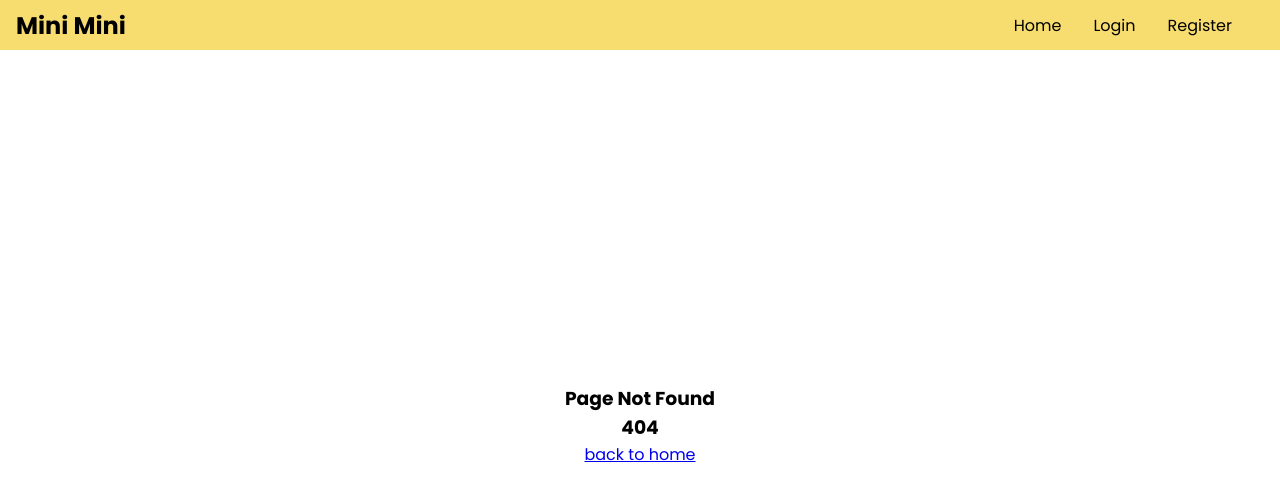
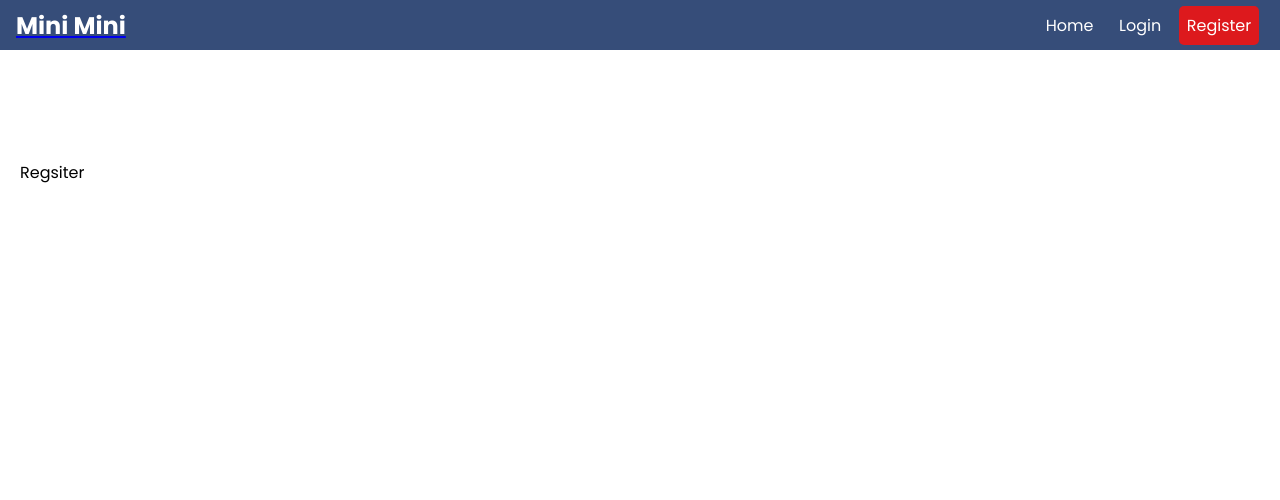
Before and after one commit to aomsk/mini-e-commerce, a React (Vite) app in the folder frontend/: page /register in a window 1280 px wide. Before the commit this address had no page. Shown: the top 500 px of the page. Built offline with nearby package versions, Linux system fonts and the light colour scheme.

Commit message:
chore: create authContext

```diff
--- /dev/null
+++ b/frontend/src/App.tsx
@@ -0,0 +1,45 @@
+import { Routes, Route, Navigate } from "react-router-dom";
+
+// component
+import Navbar from "./components/Navbar";
+import ErrorPage from "./components/ErrorPage";
+import NotFound from "./components/NotFound";
+// pages
+import Home from "./pages/Home";
+import Login from "./pages/Login";
+import Cart from "./pages/Cart";
+import Register from "./pages/Register";
+// protected routes
+import ProtectedRoute from "./utils/ProtectedRoutes";
+// context
+import { AuthContextProvider } from "./context/AuthContext";
+
+const App = () => {
+  const token = localStorage.getItem("token");
+  return (
+    <AuthContextProvider>
+      <Navbar />
+      <Routes>
+        <Route element={<ProtectedRoute />} errorElement={<ErrorPage />}>
+          <Route path="/cart" element={<Cart />} errorElement={<ErrorPage />} />
+        </Route>
+        <Route path="/" element={<Home />} errorElement={<ErrorPage />} />
+        <Route path="/login" element={!token ? <Login /> : <Navigate to="/" replace />} errorElement={<ErrorPage />} />
+        <Route path="/register" element={!token ? <Register /> : <Navigate to="/" replace />} errorElement={<ErrorPage />} />
+        {/* <Route
+          path="/cart"
+          element={
+            <ProtectedRoute>
+              <Cart />
+            </ProtectedRoute>
+          }
+          errorElement={<ErrorPage />}
+        />
+        <Route path="*" element={<NotFound />} /> */}
+        <Route path="*" element={<NotFound />} />
+      </Routes>
+    </AuthContextProvider>
+  );
+};
+
+export default App;
--- a/frontend/src/components/Navbar.tsx
+++ b/frontend/src/components/Navbar.tsx
@@ -1,80 +1,46 @@
-import React, { useEffect, useState } from "react";
+import React from "react";
 import "../styles/navbar.css";
-// import { useState } from "react";
-import { Link } from "react-router-dom";
-
+import { Link, NavLink } from "react-router-dom";
+import { useAuthContext } from "../hooks/useAuthContext";
 const Navbar: React.FC = () => {
-  // const [isLogin] = useState<boolean>(false);
-  // const token = localStorage.getItem("token");
-  const [token, setToken] = useState<string | null>();
-
-  // const menus = [
-  //   {
-  //     name: "Home",
-  //     path: "/",
-  //   },
-  //   {
-  //     name: "Login",
-  //     path: "/login",
-  //   },
-  //   {
-  //     name: "Register",
-  //     path: "/register",
-  //   },
-  // ];
-
-  useEffect(() => {
-    const local_token = localStorage.getItem("token");
-    setToken(local_token);
-  }, [token]);
+  const { user, logout } = useAuthContext();
+  const token = localStorage.getItem("token");
 
   return (
     <nav>
       <div>
-        <Link to={"/"} className="link">
+        <Link to={"/"}>
           <h2>Mini Mini</h2>
         </Link>
       </div>
       <div>
         <ul>
           <li>
-            <Link className="link" to={"/"}>
-              Home
-            </Link>
-            {!token ? (
-              <Link className="link" to={"/login"}>
-                Login
-              </Link>
-            ) : (
-              ""
-            )}
-            {!token ? (
-              <Link className="link" to={"/register"}>
-                Register
-              </Link>
-            ) : (
-              ""
-            )}
-            {token ? (
-              <Link className="link" to={"/cart"}>
-                Cart
-              </Link>
-            ) : (
-              ""
-            )}
+            <NavLink to={"/"}>Home</NavLink>
           </li>
+          {user.token || token ? (
+            <>
+              <li>
+                <NavLink to={"/cart"}>Cart</NavLink>
+              </li>
+              <li>
+                <NavLink to={"/profile"}>Profile</NavLink>
+              </li>
+              <li>
+                <a onClick={logout}>Logout</a>
+              </li>
+            </>
+          ) : (
+            <>
+              <li>
+                <NavLink to={"/login"}>Login</NavLink>
+              </li>
+              <li>
+                <NavLink to={"/register"}>Register</NavLink>
+              </li>
+            </>
+          )}
         </ul>
-        {/* <ul>
-          {menus.map((menu, index) => {
-            return (
-              <li key={index}>
-                <Link to={menu.path} className="link">
-                  {menu.name}
-                </Link>
-              </li>
-            );
-          })}
-        </ul> */}
       </div>
     </nav>
   );
--- /dev/null
+++ b/frontend/src/context/AuthContext.tsx
@@ -0,0 +1,73 @@
+import { createContext, useState } from "react";
+import axios from "axios";
+import { useNavigate } from "react-router-dom";
+import { message } from "antd";
+
+interface IProps {
+  children: JSX.Element | JSX.Element[];
+}
+
+interface IUser {
+  email: string;
+  token: string;
+}
+
+interface IAuthContext {
+  user: IUser;
+  login: (email: string, password: string) => void;
+  logout: () => void;
+}
+
+export const AuthContext = createContext<IAuthContext | null>(null);
+
+export const AuthContextProvider = ({ children }: IProps) => {
+  const navigate = useNavigate();
+  const [messageApi, contextHolder] = message.useMessage();
+  const [user, setUser] = useState<IUser>({
+    email: "",
+    token: "",
+  });
+
+  console.log("user: ", user);
+
+  // login
+  const login = async (email: string, password: string) => {
+    await axios
+      .post("http://localhost:3000/api/login", { email, password })
+      .then((response) => {
+        if (response.status === 200) {
+          console.log(response.data.user);
+          setUser(response.data.user);
+          navigate("/");
+          localStorage.setItem("token", response.data.user.token);
+          localStorage.setItem("email", response.data.user.email);
+        }
+      })
+      .catch((error) => {
+        console.log("error: ", error);
+        messageApi.open({
+          type: "error",
+          content: error.response.data.message,
+        });
+      });
+  };
+
+  // logout
+  const logout = () => {
+    setUser({
+      email: "",
+      token: "",
+    });
+    localStorage.clear();
+    navigate("/");
+  };
+
+  return (
+    <AuthContext.Provider value={{ user, login, logout }}>
+      <>
+        {contextHolder}
+        {children}
+      </>
+    </AuthContext.Provider>
+  );
+};
--- /dev/null
+++ b/frontend/src/hooks/useAuthContext.tsx
@@ -0,0 +1,12 @@
+import { AuthContext } from "../context/AuthContext";
+import { useContext } from "react";
+
+export const useAuthContext = () => {
+  const context = useContext(AuthContext);
+
+  if (!context) {
+    throw Error("useAuthContext must be used inside an AuthContextProvider");
+  }
+
+  return context;
+};
--- a/frontend/src/main.tsx
+++ b/frontend/src/main.tsx
@@ -1,36 +1,13 @@
 import React from "react";
 import ReactDOM from "react-dom/client";
 import "./styles/index.css";
-import { BrowserRouter, Routes, Route } from "react-router-dom";
-import ProtectedRoute from "./utils/ProtectedRoute";
-
-// component
-import Navbar from "./components/Navbar";
-import ErrorPage from "./components/ErrorPage";
-import NotFound from "./components/NotFound";
-// views
-import Home from "./pages/Home";
-import Login from "./pages/Login";
-import Cart from "./pages/Cart";
+import App from "./App";
+import { BrowserRouter } from "react-router-dom";
 
 ReactDOM.createRoot(document.getElementById("root")!).render(
   <React.StrictMode>
     <BrowserRouter>
-      <Navbar />
-      <Routes>
-        <Route path="/" element={<Home />} errorElement={<ErrorPage />} />
-        <Route path="/login" element={<Login />} errorElement={<ErrorPage />} />
-        <Route
-          path="/cart"
-          element={
-            <ProtectedRoute>
-              <Cart />
-            </ProtectedRoute>
-          }
-          errorElement={<ErrorPage />}
-        />
-        <Route path="*" element={<NotFound />} />
-      </Routes>
+      <App />
     </BrowserRouter>
   </React.StrictMode>
 );
--- a/frontend/src/pages/Login.tsx
+++ b/frontend/src/pages/Login.tsx
@@ -1,41 +1,19 @@
 import React from "react";
-import { Button, Form, Input, message } from "antd";
+import { Button, Form, Input } from "antd";
 import "../styles/Login.css";
-import axios from "axios";
-import { useNavigate } from "react-router-dom";
+import { useAuthContext } from "../hooks/useAuthContext";
 
 type FieldType = {
-  email?: string;
-  password?: string;
+  email: string;
+  password: string;
 };
 
 const Login: React.FC = () => {
-  const [messageApi, contextHolder] = message.useMessage();
-  const navigate = useNavigate();
+  const { login } = useAuthContext();
 
-  const onFinish = async (values: FieldType) => {
-    await axios
-      .post("http://localhost:3000/api/login", values)
-      .then((response) => {
-        console.log(response);
-        localStorage.setItem("token", response.data.token);
-        if (response.status === 200) {
-          messageApi.open({
-            type: "success",
-            content: response.data.message,
-          });
-          setTimeout(() => {
-            navigate("/", { replace: true });
-          }, 1000);
-        }
-      })
-      .catch((error) => {
-        console.log("error: ", error);
-        messageApi.open({
-          type: "error",
-          content: error.response.data.message,
-        });
-      });
+  const onFinish = (values: FieldType) => {
+    const { email, password } = values;
+    login(email, password);
   };
 
   // eslint-disable-next-line @typescript-eslint/no-explicit-any
@@ -45,7 +23,6 @@ const Login: React.FC = () => {
 
   return (
     <>
-      {contextHolder}
       <div className="container">
         <div className="form_ccontainer">
           <Form
--- /dev/null
+++ b/frontend/src/pages/Register.tsx
@@ -0,0 +1,9 @@
+const Register = () => {
+  return (
+    <div className="container" style={{ paddingTop: "10rem" }}>
+      Regsiter
+    </div>
+  );
+};
+
+export default Register;
--- a/frontend/src/styles/Navbar.css
+++ b/frontend/src/styles/Navbar.css
@@ -3,11 +3,15 @@ nav {
   justify-content: space-between;
   align-items: center;
   padding: 0 1rem;
-  background-color: #F7DC6F;
+  background-color: #364d79;
   height: 50px;
   width: 100%;
   position: fixed;
   z-index: 1;
+}
+
+nav h2 {
+  color: #fff;
 }
 
 nav ul {
@@ -15,15 +19,24 @@ nav ul {
 }
 
 nav ul li {
-  margin: 0 1rem;
+  /* margin: 0 1rem; */
   list-style: none;
   cursor: pointer;
 }
 
-.link {
+nav ul li a {
+  border-radius: 5px;
+  padding: 0 1rem;
   text-decoration: none;
-  color: #000;
-  padding: 0 1rem;
+  color: #fff;
+  padding: .5rem;
+  margin: 0 .3rem;
+}
+
+nav ul li a.active {
+  background-color: #dd191d;
+  /* padding: .4rem; */
+  transition: all .4s ease;
 }
 
 /* @media only screen and (max-width: 600px) {
--- a/frontend/src/utils/ProtectedRoute.tsx
+++ /dev/null
@@ -1,16 +0,0 @@
-import { Navigate } from "react-router-dom";
-
-interface IProtectedProps {
-  children: JSX.Element | JSX.Element[];
-}
-
-const ProtectedRoute = ({ children }: IProtectedProps) => {
-  const token = localStorage.getItem("token");
-
-  if (!token) {
-    return <Navigate to={"/"} replace />;
-  }
-  return children;
-};
-
-export default ProtectedRoute;
--- /dev/null
+++ b/frontend/src/utils/ProtectedRoutes.tsx
@@ -0,0 +1,22 @@
+import { Navigate, Outlet } from "react-router-dom";
+import { useAuthContext } from "../hooks/useAuthContext";
+// interface IProtectedProps {
+//   children: JSX.Element | JSX.Element[];
+// }
+
+const ProtectedRoute = () => {
+  // const ProtectedRoute = ({ children }: IProtectedProps) => {
+  const { user } = useAuthContext();
+  const token = localStorage.getItem("token");
+  // if (!user.token && !token) {
+  //   return <Navigate to={"/"} replace />;
+  // }
+  // return children;
+  if (!user.token && !token) {
+    return <Navigate to={"/"} replace />;
+  }
+
+  return <Outlet />;
+};
+
+export default ProtectedRoute;
```
Also changed, not shown: frontend/package.json (line endings or trailing spaces), 1 other file (tests, documents, lock files or other folders).
